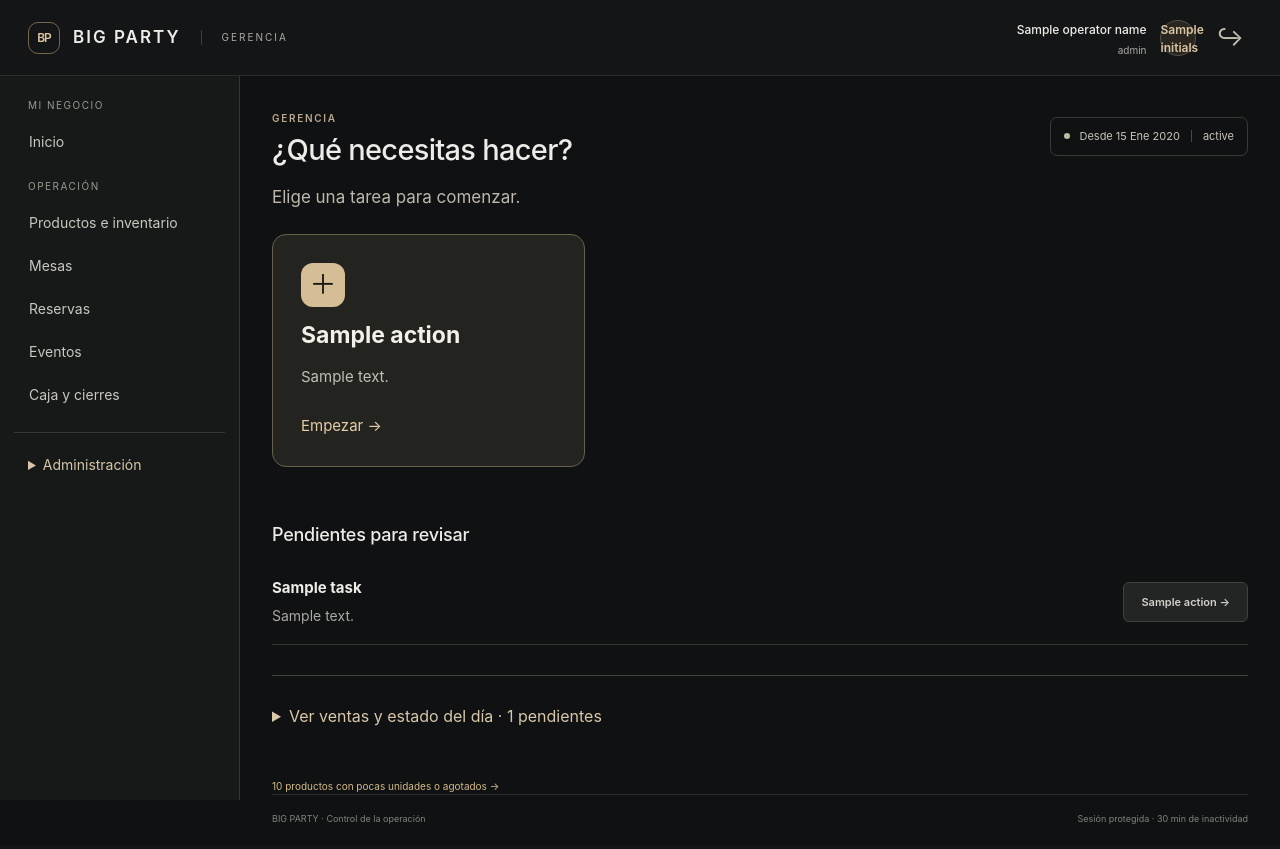
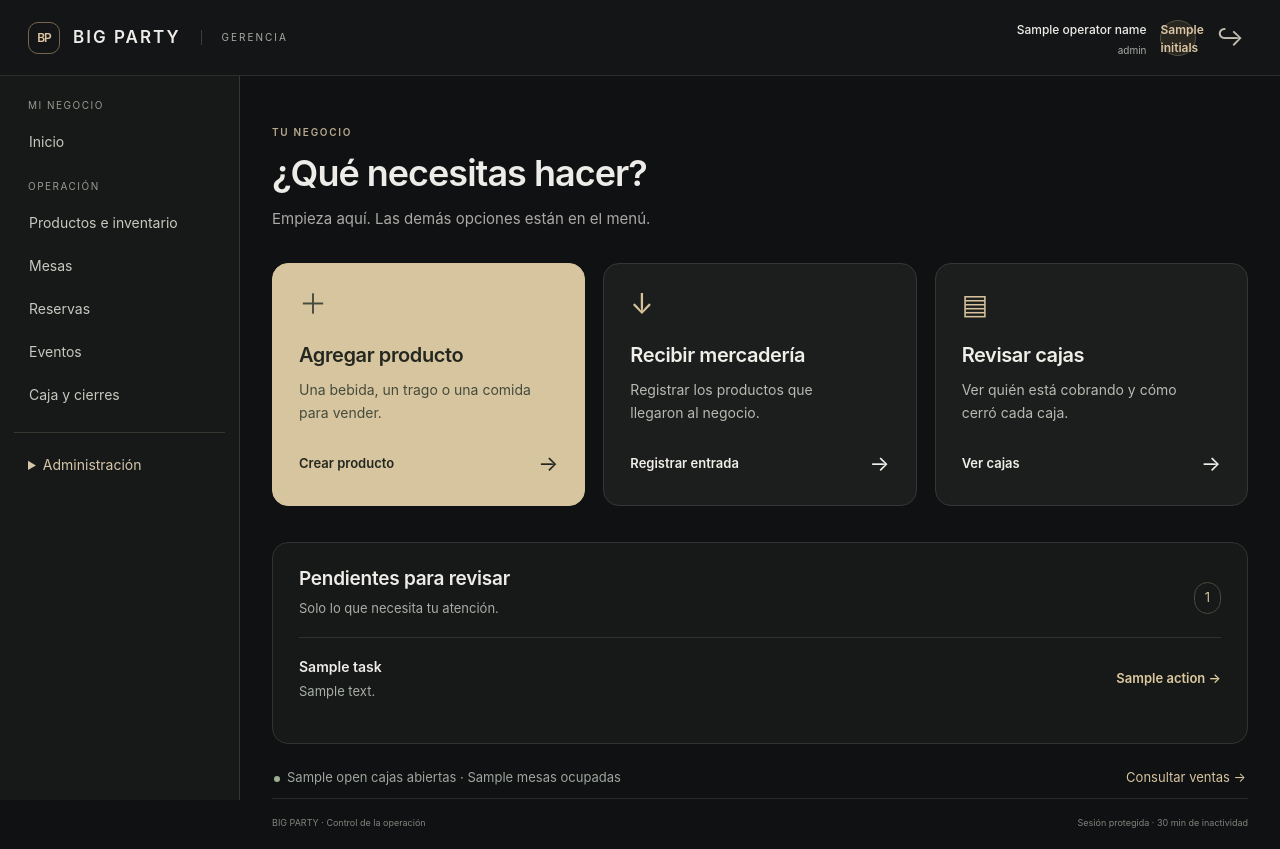
Before and after one commit to JJorge88/BigParty, a Django app: template templates/operations/management/home.html in a window 1280 px wide. Before the commit the page ends 824 px from the top, so only its background shows below. Run offline with Django 5.2, Linux system fonts and the light colour scheme; the visitor is signed in with stand-in values (Sample User, id 1); tables that the repository leaves empty hold one stand-in row (values such as "Sample post"); the template is opened without the code that fills it: most values are stand-ins (such as "Sample title", 1, 10 or a date in 2020); parts of the project's set-up code (start-up, migrations or seed data) failed here and were passed over.

Commit message:
Simplify manager home into three primary tasks

```diff
--- a/apps/operations/management/workflows.py
+++ b/apps/operations/management/workflows.py
@@ -57,9 +57,4 @@ def pending_tasks(user, dashboard):
     for item in dashboard.get('attention', []):
         if item.get('url'):
             result.append({**item, 'action': 'Revisar'})
-    if dashboard.get('blockers'):
-        count = len(dashboard['blockers'])
-        result.append({'title': f'{count} pendientes de operación',
-            'detail': 'Revisa las cuentas y cajas que siguen abiertas.',
-            'url': reverse('management:closures'), 'action': 'Ver pendientes'})
     return result
--- /dev/null
+++ b/static/css/operations/manager-home.css
@@ -0,0 +1,8 @@
+.management .home-simple{max-width:1250px;padding-top:44px}
+.home-welcome{margin:0 0 32px}.home-welcome h1{font-size:clamp(27px,3vw,36px);font-weight:600;letter-spacing:-1px;margin:12px 0}.home-welcome>p{font-size:15px;color:#aaa9a5;line-height:1.6;margin:0}
+.home-actions{display:grid;grid-template-columns:repeat(3,minmax(0,1fr));gap:18px;margin-bottom:36px}
+.home-action{display:flex;flex-direction:column;min-height:242px;padding:26px;border:1px solid #363735;border-radius:16px;text-decoration:none;background:#1b1e1d;color:#f0eee9;transition:border-color .15s,background .15s}.home-action:hover{background:#222623;border-color:#91856c}.home-action:focus-visible,.home-pending a:focus-visible,.home-bottom a:focus-visible{outline:3px solid #e2c891;outline-offset:4px}.home-action-icon{font-size:28px;line-height:1;display:block;margin-bottom:24px;color:#d7c29b}.home-action h2{font-size:20px;line-height:1.3;font-weight:600;letter-spacing:-.4px;margin:0 0 10px}.home-action>p{font-size:14px;line-height:1.65;color:#b8b9b2;margin:0 0 24px;max-width:27ch}.home-action-bottom{display:flex;align-items:center;justify-content:space-between;font-weight:600;font-size:13px;margin-top:auto}.home-action-bottom>span{font-size:21px;font-weight:400}.home-action--primary{background:#d6c59e;color:#24271f;border-color:#d6c59e}.home-action--primary:hover{background:#e1d1ae;border-color:#e1d1ae}.home-action--primary .home-action-icon,.home-action--primary>p{color:#464b3d}
+.home-pending{background:#161918;border:1px solid #303431;border-radius:16px;padding:24px 26px}.home-section-heading{display:flex;align-items:center;justify-content:space-between;gap:18px;margin-bottom:8px}.home-section-heading h2{font-size:19px;font-weight:600;margin:0 0 7px}.home-section-heading p{color:#a9ada6;font-size:13px;margin:0 0 10px}.home-count{font-size:13px;border:1px solid #4a493f;border-radius:20px;padding:5px 10px;color:#d5c49e}.home-pending-row{display:flex;align-items:center;justify-content:space-between;gap:24px;padding:18px 0;border-top:1px solid #2e332f}.home-pending-row h3{font-size:14px;font-weight:600;margin:0 0 5px}.home-pending-row p{font-size:13px;color:#a9ada6;line-height:1.5;margin:0}.home-pending-row>a{flex-shrink:0;color:#dec99e;font-size:13px;text-decoration:none;font-weight:600}.home-pending-row>a:hover,.home-bottom a:hover{text-decoration:underline}.home-all-clear{display:flex;gap:14px;align-items:center;padding:20px 0 8px}.home-all-clear>span{display:grid;place-items:center;width:34px;height:34px;border-radius:50%;background:#26352d;color:#bbd3bf}.home-all-clear strong{font-size:14px;font-weight:500}.home-all-clear p{font-size:13px;color:#a9ada6;margin:5px 0}.home-more-pending{border-top:1px solid #2e332f}.home-more-pending>summary{cursor:pointer;color:#cab994;padding:16px 0 0;font-size:13px}.home-more-pending[open]>summary{padding-bottom:16px}
+.home-bottom{display:flex;align-items:center;justify-content:space-between;gap:16px;margin:24px 2px 10px;color:#9fa59d;font-size:13px}.home-bottom p{margin:0}.home-bottom a{color:#d6c49f;text-decoration:none}.home-live-dot{display:inline-block;width:6px;height:6px;border-radius:50%;background:#9baf91;margin-right:7px}
+@media(max-width:850px){.home-actions{gap:12px}.home-action{padding:20px}.home-action h2{font-size:18px}}
+@media(max-width:600px){.management .home-simple{padding-top:26px}.home-welcome{margin-bottom:24px}.home-welcome>p{font-size:14px}.home-actions{grid-template-columns:1fr;gap:12px;margin-bottom:24px}.home-action{min-height:0;padding:20px;display:grid;grid-template-columns:32px 1fr;column-gap:12px}.home-action-icon{grid-row:1/4;margin:0;font-size:26px}.home-action h2{margin:0 0 6px}.home-action>p{max-width:none;font-size:13px;margin:0 0 12px}.home-action-bottom{grid-column:2;font-size:12px}.home-pending{padding:20px}.home-pending-row{align-items:flex-start;flex-direction:column;gap:10px}.home-bottom{align-items:flex-start;flex-direction:column;gap:15px}.home-section-heading h2{font-size:18px}}
--- a/templates/operations/management/home.html
+++ b/templates/operations/management/home.html
@@ -1,79 +1,16 @@
-{% extends 'operations/management/base.html' %}{% load l10n %}
-{% block main_class %}management-home{% endblock %}
+{% extends 'operations/management/base.html' %}{% load static %}
+{% block styles %}{{ block.super }}<link rel="stylesheet" href="{% static 'css/operations/manager-home.css' %}?v=1">{% endblock %}
+{% block main_class %}management-home home-simple{% endblock %}
 {% block management_content %}
-<div class="page-heading">
-<div><span class="eyebrow">GERENCIA</span>
-<h1>¿Qué necesitas hacer?
-</h1>
-</div>{% include 'operations/management/partials/day_badge.html' %}
-</div>
-<p class="simple-intro">Elige una tarea para comenzar.</p>
-{% include 'operations/management/partials/task_cards.html' %}
-<section class="daily-pending" aria-labelledby="daily-pending-title"><h2 id="daily-pending-title">Pendientes para revisar</h2>
-{% for task in daily_tasks %}<article class="daily-task"><div><strong>{{ task.title }}</strong><p>{{ task.detail }}</p></div><a class="button button--ghost" href="{{ task.url }}">{{ task.action }} →</a></article>{% empty %}<p class="daily-clear">No hay pendientes de revisión en los módulos a los que tienes acceso.</p>{% endfor %}</section>
-
-<details class="simple-summary"><summary>Ver ventas y estado del día{% if pending_count %} · {{ pending_count }} pendientes{% endif %}</summary>
-{% if day %}
-<div class="kpi-grid">
-<section class="kpi kpi--featured"><span>Ventas del período</span><strong>{% if can_financial %}Q{{ summary.net_sales|floatformat:2 }}{% else %}Restringido{% endif %}</strong><small>Netas · consumo enviado{% if can_financial %}<span class="kpi-info" tabindex="0" aria-label="Brutas Q{{ summary.gross_sales|floatformat:2 }}; ajustes Q{{ summary.adjustments|floatformat:2 }}; reembolsos Q{{ summary.refunds|floatformat:2 }}" title="Brutas Q{{ summary.gross_sales|floatformat:2 }} − ajustes Q{{ summary.adjustments|floatformat:2 }} − reembolsos Q{{ summary.refunds|floatformat:2 }}">ⓘ</span>{% endif %}</small>
+<header class="home-welcome"><span class="eyebrow">TU NEGOCIO</span><h1>¿Qué necesitas hacer?</h1><p>Empieza aquí. Las demás opciones están en el menú.</p></header>
+<section class="home-actions" aria-label="Acciones principales">
+{% if perms.inventory.view_inventory and perms.catalog.add_product %}<a class="home-action home-action--primary" href="{% url 'management:product-create' %}"><span class="home-action-icon" aria-hidden="true">＋</span><h2>Agregar producto</h2><p>Una bebida, un trago o una comida para vender.</p><span class="home-action-bottom">Crear producto <span aria-hidden="true">→</span></span></a>{% endif %}
+{% if perms.inventory.view_inventory and perms.inventory.receive_inventory %}<a class="home-action" href="{% url 'management:inventory-receive' %}"><span class="home-action-icon" aria-hidden="true">↓</span><h2>Recibir mercadería</h2><p>Registrar los productos que llegaron al negocio.</p><span class="home-action-bottom">Registrar entrada <span aria-hidden="true">→</span></span></a>{% endif %}
+<a class="home-action" href="{% url 'management:closures' %}"><span class="home-action-icon" aria-hidden="true">▤</span><h2>Revisar cajas</h2><p>Ver quién está cobrando y cómo cerró cada caja.</p><span class="home-action-bottom">Ver cajas <span aria-hidden="true">→</span></span></a>
 </section>
-<section class="kpi"><span>Mesas ocupadas</span><strong>{{ occupied_tables }}</strong><small>Mesas físicas con cuenta activa</small>
+<section class="home-pending" aria-labelledby="home-pending-title"><div class="home-section-heading"><div><h2 id="home-pending-title">Pendientes para revisar</h2><p>Solo lo que necesita tu atención.</p></div>{% if daily_tasks %}<span class="home-count">{{ daily_tasks|length }}</span>{% endif %}</div>
+{% for task in daily_tasks|slice:':3' %}<article class="home-pending-row"><div><h3>{{ task.title }}</h3><p>{{ task.detail }}</p></div><a href="{{ task.url }}">{{ task.action }} <span aria-hidden="true">→</span></a></article>{% empty %}<div class="home-all-clear"><span aria-hidden="true">✓</span><div><strong>No tienes pendientes de revisión.</strong><p>Si algo necesita atención, aparecerá aquí.</p></div></div>{% endfor %}
+{% if daily_tasks|length > 3 %}<details class="home-more-pending"><summary>Ver {{ daily_tasks|length|add:'-3' }} pendientes más</summary>{% for task in daily_tasks|slice:'3:' %}<article class="home-pending-row"><div><h3>{{ task.title }}</h3><p>{{ task.detail }}</p></div><a href="{{ task.url }}">{{ task.action }} →</a></article>{% endfor %}</details>{% endif %}
 </section>
-<section class="kpi"><span>Cajas abiertas</span><strong>{{ summary.sessions.open }} <em>/ {{ registers|length }}</em></strong><small>Sesiones operativas del período</small>
-</section>
-<section class="kpi"><span>Pendientes</span><strong>{{ pending_count }}</strong><small>Requieren atención de Gerencia</small>
-</section>
-</div>
-
-<div class="dashboard-grid">
-<section class="panel chart-panel">
-<div class="panel-heading">
-<div>
-<h2>Cobros confirmados por hora
-</h2><p class="help">Cobros confirmados netos · período de ventas</p>
-</div>{% if can_financial %}<strong class="chart-total">Q{{ confirmed_net|floatformat:2 }}</strong>{% endif %}
-</div>{% if can_financial %}{% if hourly.has_data %}{% localize off %}
-<svg class="sales-chart" viewBox="0 0 760 195" role="img" aria-label="Cobros confirmados netos por hora"><defs><linearGradient id="chart-wash" x1="0" y1="0" x2="0" y2="1"><stop offset="0%" stop-color="#cab58f" stop-opacity=".18"/><stop offset="100%" stop-color="#cab58f" stop-opacity="0"/></linearGradient></defs><path class="chart-grid" d="M30 28H730M30 71H730M30 115H730M30 158H730"/><polygon points="{{ hourly.fill }}" fill="url(#chart-wash)"/><polyline points="{{ hourly.line }}" fill="none" stroke="#d5bd95" stroke-width="2.5"/>{% for point in hourly.points %}<circle cx="{{ point.x }}" cy="{{ point.y }}" r="3" fill="#e3cfac"><title>{{ point.label }} · Q{{ point.value }}</title></circle>{% endfor %}{% for tick in hourly.ticks %}<text x="{{ tick.x }}" y="185" text-anchor="middle">{{ tick.label }}</text>{% endfor %}
-</svg>{% endlocalize %}<details class="chart-accessible"><summary>Ver importes por hora</summary>{% for point in hourly.points %}<p>{{ point.label }} · Q{{ point.value|floatformat:2 }}</p>{% endfor %}</details>{% else %}
-<div class="empty chart-empty">Aún no hay cobros confirmados en este período.
-</div>{% endif %}{% else %}
-<div class="empty chart-empty">Necesitas permiso financiero para ver esta gráfica.
-</div>{% endif %}
-</section>
-<section class="panel attention-panel">
-<div class="panel-heading">
-<h2>Requiere atención
-</h2><span class="pill">{{ pending_count }}</span>
-</div>{% for item in attention %}
-<div class="attention-item"><span class="attention-symbol">!</span>
-<div><strong>{{ item.title }}</strong><p>{{ item.detail }}{% if item.amount != None %} · Q{{ item.amount|floatformat:2 }}{% endif %}</p>
-</div>{% if item.url %}<a class="arrow-link" href="{{ item.url }}" aria-label="Revisar {{ item.title }}">→</a>{% endif %}
-</div>{% empty %}
-<div class="empty"><span class="ready-mark">✓</span><strong>Todo en orden</strong><p>No hay alertas que requieran atención.</p>
-</div>{% endfor %}{% if can_payments %}<a class="text-link panel-bottom-link" href="{% url 'management:pending-payments' %}">Ver pagos pendientes →</a>{% endif %}
-</section>
-</div>
-
-<div class="two-columns">
-<section class="panel">
-<div class="panel-heading">
-<h2>Ventas por área
-</h2><span class="muted small">Consumo neto</span>
-</div>{% if can_financial %}{% for area in areas %}
-<div class="area-row">
-<div><span>{{ area.name }}</span><strong>Q{{ area.total|floatformat:2 }}</strong>
-</div>
-<div class="area-track">{% localize off %}<span style="width:{{ area.percent }}%"></span>{% endlocalize %}
-</div>
-</div>{% endfor %}{% else %}<p class="empty">Importes restringidos por permisos.</p>{% endif %}
-</section>{% include 'operations/management/partials/methods.html' %}
-</div>
-{% else %}
-<section class="panel empty-day"><span class="eyebrow">Operación en pausa</span>
-<h2>Todavía no hay cajas en operación
-</h2><p>Los indicadores aparecerán cuando un cajero abra su caja.</p><a class="text-link" href="{% url 'management:closures' %}">Consultar cierres anteriores →</a>
-</section>{% endif %}
-
-</details>
-{% if inventory_attention %}<p class="help"><a href="{% url 'management:inventory' %}">{{ inventory_attention }} productos con pocas unidades o agotados →</a></p>{% endif %}
+<div class="home-bottom"><p>{% if day %}<span class="home-live-dot" aria-hidden="true"></span>{{ summary.sessions.open }} caja{{ summary.sessions.open|pluralize }} abierta{{ summary.sessions.open|pluralize }} · {{ occupied_tables }} mesa{{ occupied_tables|pluralize }} ocupada{{ occupied_tables|pluralize }}{% else %}Todavía no hay cajas en operación{% endif %}</p>{% if perms.core.view_reports %}<a href="{% url 'management:report' 'jornada' %}">Consultar ventas <span aria-hidden="true">→</span></a>{% endif %}</div>
 {% endblock %}
```
Also changed, not shown: apps/operations/management/views.py (+1 -7 lines), apps/operations/tests/test_manager_workflows.py (+8 -0 lines).
